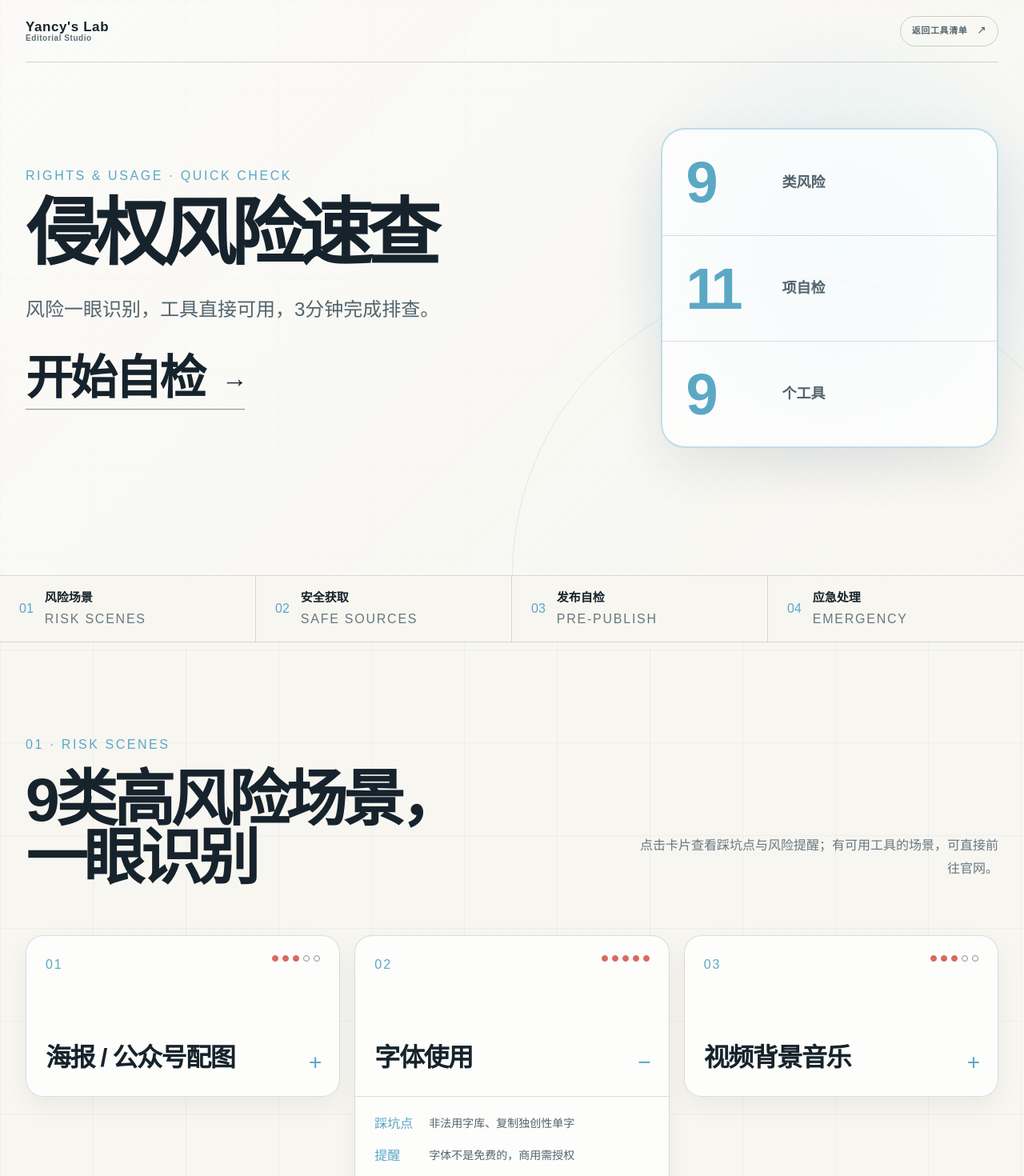
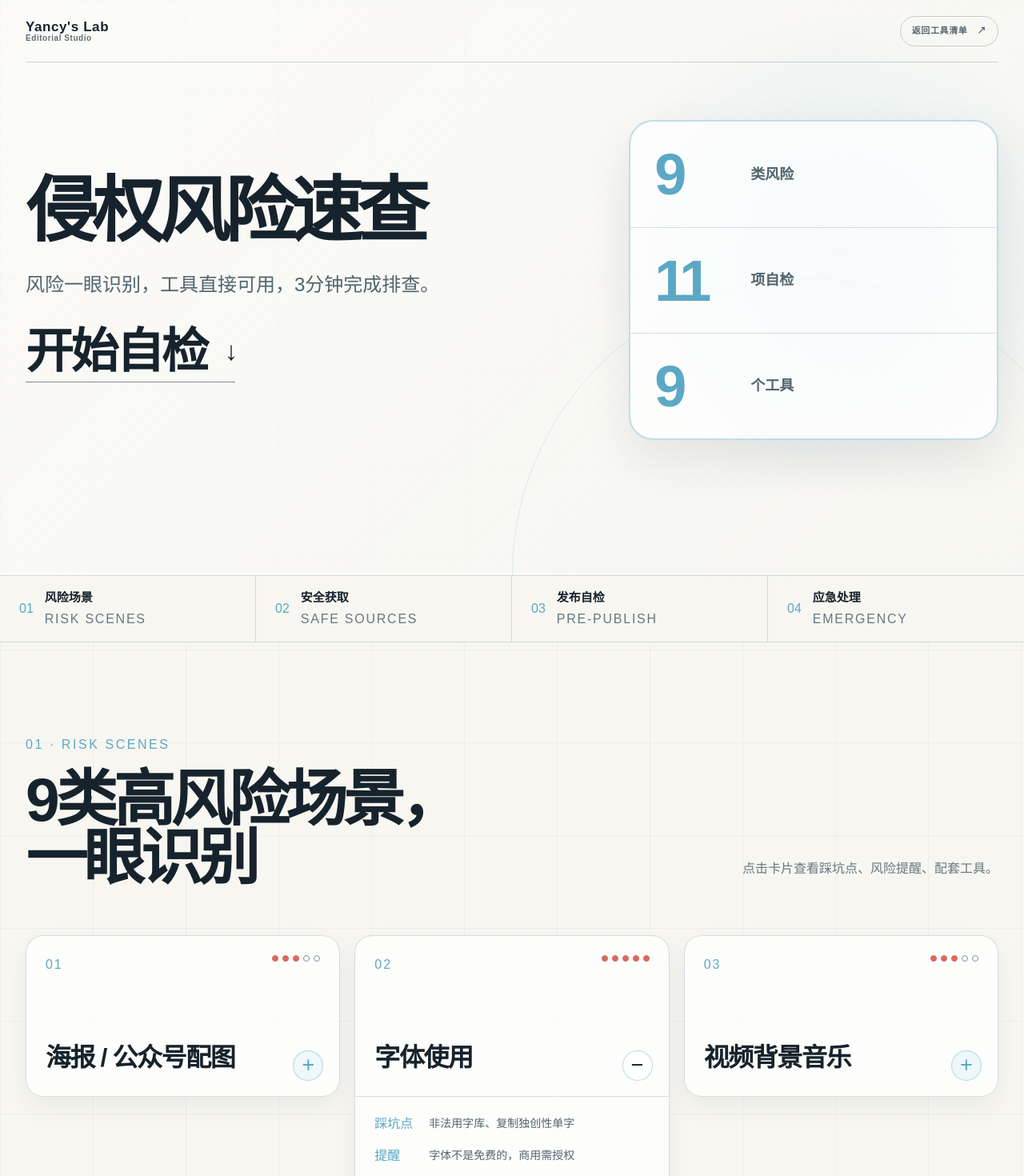
Before and after one commit to Yancyy0/Y-Lab-Editorial-Studio, a Next.js app: page /tools/methods/copyright-check in a window 1280 px wide. Shown: the top 1470 px of the page at 80% size. Built offline with nearby package versions, Linux system fonts and the light colour scheme.

Commit message:
Add files via upload

```diff
--- a/app/tools/methods/copyright-check/CopyrightRiskCheck.tsx
+++ b/app/tools/methods/copyright-check/CopyrightRiskCheck.tsx
@@ -99,7 +99,7 @@ const checkGroups: CheckGroup[] = [
     title: "内容权属",
     items: [
       { id: 8, text: "员工作品已通过合同 / 手册明确权属", help: "核对内部合同或员工手册" },
-      { id: 9, text: "活动征集作品已在公告中明确企业使用权", help: "核对活动公告与征集规则" },
+      { id: 9, text: "活动征集作品已在公告中明确企业使用权", help: "核对相关通知与规则" },
       { id: 10, text: "委托第三方创作的合同明确著作权归属企业", help: "联系法务确认合同" },
       { id: 11, text: "保留了完整的委托、授权和付款材料", help: "飞书云文档归档" },
     ],
@@ -161,10 +161,9 @@ export default function CopyrightRiskCheck() {
         </div>
         <div className="hero__layout">
           <div className="hero__content">
-            <p className="hero__eyebrow">RIGHTS &amp; USAGE · QUICK CHECK</p>
             <h1>侵权风险速查</h1>
             <p className="hero__subtitle">风险一眼识别，工具直接可用，3分钟完成排查。</p>
-            <a className="hero__start" href="#pre-publish">开始自检 <span aria-hidden="true">→</span></a>
+            <a className="hero__start" href="#pre-publish">开始自检 <span aria-hidden="true">↓</span></a>
           </div>
           <aside className="hero-stats" aria-label="速查内容统计">
             <p><strong>9</strong><span>类风险</span></p>
@@ -184,7 +183,7 @@ export default function CopyrightRiskCheck() {
       <section className="section" id="risk-scenes">
         <div className="section-heading section-heading--split">
           <div><p className="section-kicker">01 · RISK SCENES</p><h2>9类高风险场景，<br />一眼识别</h2></div>
-          <p>点击卡片查看踩坑点与风险提醒；有可用工具的场景，可直接前往官网。</p>
+          <p>点击卡片查看踩坑点、风险提醒、配套工具。</p>
         </div>
         <div className="risk-grid">
           {riskScenes.map((risk) => {
@@ -197,6 +196,7 @@ export default function CopyrightRiskCheck() {
                     {Array.from({ length: 5 }, (_, index) => <i className={index < risk.level ? "is-filled" : undefined} key={index} />)}
                   </span>
                   <h3>{risk.title}</h3>
+                  <span className="risk-card__hint" aria-hidden="true">{isOpen ? "点击 − 收起" : "点击 + 查看"}</span>
                   <span className="risk-card__toggle" aria-hidden="true">{isOpen ? "−" : "+"}</span>
                 </button>
                 <div className="risk-card__details" hidden={!isOpen}>
@@ -271,6 +271,10 @@ export default function CopyrightRiskCheck() {
             <div><p className="section-kicker">04 · EMERGENCY</p><h2>收到侵权投诉怎么办？<br />按流程走</h2></div>
             <p>先停止风险扩散并保存证据，再收集材料提交法务部门核查。</p>
           </div>
+          <aside className="emergency-alert">
+            <strong>立即处理</strong>
+            <p>先停止使用并下架，同时保存处理时间和相关证据。</p>
+          </aside>
           <div className="emergency-flow">
             {emergencySteps.map((step) => (
               <article key={step.number}><header><span>{step.number}</span><strong>{step.time}</strong></header><h3>{step.title}</h3><ol>{step.actions.map((action) => <li key={action}>{action}</li>)}</ol></article>
--- a/app/tools/methods/copyright-check/copyright.css
+++ b/app/tools/methods/copyright-check/copyright.css
@@ -42,11 +42,10 @@ html:has(.copyright-risk-page) { scroll-behavior: smooth; scroll-padding-top: 90
 .copyright-risk-page .guide-return { display: flex; min-height: 38px; align-items: center; gap: 12px; padding: 0 14px; border: 1px solid rgba(23, 35, 44, 0.2); border-radius: 999px; color: #53656e; font-size: 11px; font-weight: 650; letter-spacing: 0.055em; transition: border-color 180ms ease, background 180ms ease, color 180ms ease; }
 .copyright-risk-page .guide-return:hover,
 .copyright-risk-page .guide-return:focus-visible { border-color: #78bad4; background: rgba(135, 206, 235, 0.16); color: #356f87; outline: 0; }
-.copyright-risk-page .hero__layout { position: relative; z-index: 2; display: grid; grid-template-columns: minmax(0, 1.25fr) minmax(340px, 0.75fr); gap: clamp(48px, 7vw, 104px); width: min(1240px, calc(100% - 64px)); margin: 0 auto; padding: 160px 0 76px; align-items: center; }
-.copyright-risk-page .hero__eyebrow { margin: 0 0 18px !important; color: var(--sky-deep) !important; font: 700 11px/1.2 var(--font-geist-mono), monospace !important; letter-spacing: 0.16em; }
-.copyright-risk-page .hero h1 { max-width: 800px; margin: 0; font-size: clamp(64px, 7.2vw, 106px); font-weight: 680; letter-spacing: -0.075em; line-height: 0.94; }
+.copyright-risk-page .hero__layout { position: relative; z-index: 2; display: grid; grid-template-columns: minmax(0, 1.18fr) minmax(340px, 0.82fr); gap: clamp(48px, 7vw, 104px); width: min(1240px, calc(100% - 64px)); margin: 0 auto; padding: 150px 0 72px; align-items: center; }
+.copyright-risk-page .hero h1 { max-width: 760px; margin: 0; font-size: clamp(64px, 7vw, 102px); font-weight: 680; letter-spacing: -0.075em; line-height: 0.94; }
 .copyright-risk-page .hero__subtitle { max-width: 650px; margin: 30px 0 0; color: #52646d; font-size: clamp(17px, 2vw, 24px); line-height: 1.65; }
-.copyright-risk-page .hero__start { display: inline-flex; align-items: center; gap: 0.38em; margin-top: 38px; padding: 0 0 8px; border-bottom: 1px solid rgba(23, 35, 44, 0.5); font-size: clamp(40px, 4.6vw, 66px); font-weight: 650; letter-spacing: -0.055em; line-height: 1; }
+.copyright-risk-page .hero__start { display: inline-flex; align-items: center; gap: 0.38em; margin-top: 34px; padding: 0 0 8px; border-bottom: 1px solid rgba(23, 35, 44, 0.5); font-size: clamp(42px, 4.67vw, 68px); font-weight: 650; letter-spacing: -0.055em; line-height: 1; }
 .copyright-risk-page .hero__start span { font-size: 0.55em; }
 .copyright-risk-page .hero__start:hover,
 .copyright-risk-page .hero__start:focus-visible { border-color: var(--sky-deep); color: var(--sky-deep); outline: 0; }
@@ -77,7 +76,7 @@ html:has(.copyright-risk-page) { scroll-behavior: smooth; scroll-padding-top: 90
 
 .copyright-risk-page .risk-grid { display: grid; grid-template-columns: repeat(3, minmax(0, 1fr)); gap: 18px; align-items: start; }
 .copyright-risk-page .risk-card { overflow: hidden; border: 1px solid var(--line); border-radius: 22px; background: rgba(255, 255, 255, 0.72); box-shadow: 0 12px 32px rgba(23, 35, 44, 0.055); transition: border-color 180ms ease, box-shadow 180ms ease, transform 180ms ease; }
-.copyright-risk-page .risk-card:hover { border-color: rgba(91, 168, 197, 0.62); box-shadow: 0 18px 44px rgba(23, 35, 44, 0.09); transform: translateY(-3px); }
+.copyright-risk-page .risk-card:hover { border-color: rgba(91, 168, 197, 0.78); box-shadow: 0 20px 48px rgba(23, 35, 44, 0.12), 0 0 0 3px rgba(135, 206, 235, 0.14); transform: translateY(-4px); }
 .copyright-risk-page .risk-card.is-ai { border-color: rgba(217, 105, 95, 0.45); background: linear-gradient(145deg, rgba(247, 228, 223, 0.85), rgba(255, 255, 255, 0.78)); }
 .copyright-risk-page .risk-card > button { position: relative; display: grid; width: 100%; min-height: 200px; grid-template-columns: 1fr auto; grid-template-rows: auto 1fr; gap: 26px; padding: 24px; border: 0; background: transparent; color: inherit; text-align: left; cursor: pointer; }
 .copyright-risk-page .risk-card__number { color: var(--sky-deep); font: 700 11px var(--font-geist-mono), monospace; letter-spacing: 0.12em; }
@@ -85,7 +84,17 @@ html:has(.copyright-risk-page) { scroll-behavior: smooth; scroll-padding-top: 90
 .copyright-risk-page .risk-card__level i { width: 8px; height: 8px; border: 1px solid #809099; border-radius: 50%; }
 .copyright-risk-page .risk-card__level i.is-filled { border-color: var(--warning); background: var(--warning); }
 .copyright-risk-page .risk-card h3 { grid-column: 1 / -1; align-self: end; max-width: 85%; margin: 0; font-size: clamp(24px, 2.5vw, 36px); font-weight: 680; letter-spacing: -0.045em; }
-.copyright-risk-page .risk-card__toggle { position: absolute; right: 22px; bottom: 21px; color: var(--sky-deep); font-size: 28px; font-weight: 300; }
+.copyright-risk-page .risk-card__hint { position: absolute; right: 66px; bottom: 28px; padding: 6px 10px; border-radius: 999px; background: var(--ink); color: white; font-size: 10px; font-weight: 750; letter-spacing: 0.04em; opacity: 0; pointer-events: none; transform: translateX(8px); transition: opacity 160ms ease, transform 160ms ease; }
+.copyright-risk-page .risk-card:hover .risk-card__hint,
+.copyright-risk-page .risk-card:focus-within .risk-card__hint { opacity: 1; transform: translateX(0); }
+.copyright-risk-page .risk-card__toggle { position: absolute; right: 20px; bottom: 19px; display: grid; width: 38px; height: 38px; place-items: center; border: 1px solid rgba(91, 168, 197, 0.42); border-radius: 50%; color: var(--sky-deep); background: rgba(135, 206, 235, 0.12); font-size: 27px; font-weight: 300; line-height: 1; transition: color 180ms ease, background 180ms ease, box-shadow 180ms ease, transform 180ms ease; }
+.copyright-risk-page .risk-card:not(.is-open):hover .risk-card__toggle,
+.copyright-risk-page .risk-card:not(.is-open):focus-within .risk-card__toggle { color: white; background: var(--sky-deep); box-shadow: 0 0 0 7px rgba(135, 206, 235, 0.2); transform: scale(1.08); animation: risk-plus-pulse 1.25s ease-in-out infinite; }
+.copyright-risk-page .risk-card.is-open .risk-card__toggle { color: var(--ink); background: white; }
+@keyframes risk-plus-pulse {
+  0%, 100% { box-shadow: 0 0 0 5px rgba(135, 206, 235, 0.17); }
+  50% { box-shadow: 0 0 0 10px rgba(135, 206, 235, 0.05); }
+}
 .copyright-risk-page .risk-card__details { padding: 0 24px 24px; border-top: 1px solid var(--line); }
 .copyright-risk-page .risk-card__details dl { display: grid; gap: 16px; margin: 22px 0; }
 .copyright-risk-page .risk-card__details dl > div { display: grid; grid-template-columns: 56px 1fr; gap: 12px; }
@@ -164,23 +173,28 @@ html:has(.copyright-risk-page) { scroll-behavior: smooth; scroll-padding-top: 90
 .copyright-risk-page .section-pager a:focus-visible { color: var(--sky-deep); outline: 0; }
 .copyright-risk-page .section-pager strong { color: var(--sky-deep); font: 700 10px var(--font-geist-mono), monospace; letter-spacing: 0.12em; text-transform: uppercase; }
 
-.copyright-risk-page .emergency { padding: 116px 0; background: var(--warning-dark); color: white; }
+.copyright-risk-page .emergency { position: relative; padding: 116px 0; border-top: 1px solid rgba(159, 63, 57, 0.22); background: linear-gradient(180deg, rgba(247, 228, 223, 0.8) 0, rgba(247, 246, 241, 0.96) 360px, var(--paper) 100%); color: var(--ink); }
+.copyright-risk-page .emergency::before { position: absolute; top: 0; left: 0; width: 100%; height: 6px; background: var(--warning); content: ""; }
 .copyright-risk-page .emergency__inner { width: min(1240px, calc(100% - 64px)); margin: 0 auto; }
-.copyright-risk-page .emergency .section-kicker { color: #ffc9bd; }
-.copyright-risk-page .emergency .section-heading--split > p { color: rgba(255, 255, 255, 0.74); }
-.copyright-risk-page .emergency-flow { display: grid; grid-template-columns: repeat(3, 1fr); border: 1px solid rgba(255, 255, 255, 0.24); border-radius: 24px; overflow: hidden; }
-.copyright-risk-page .emergency-flow article { min-height: 400px; padding: 28px; background: rgba(255, 255, 255, 0.045); }
-.copyright-risk-page .emergency-flow article + article { border-left: 1px solid rgba(255, 255, 255, 0.24); }
+.copyright-risk-page .emergency .section-kicker { color: var(--warning-dark); }
+.copyright-risk-page .emergency .section-heading--split > p { color: #6d5a58; }
+.copyright-risk-page .emergency-alert { display: grid; grid-template-columns: 130px 1fr; gap: 24px; align-items: center; margin-bottom: 22px; padding: 18px 22px; border: 1px solid rgba(217, 105, 95, 0.34); border-left: 5px solid var(--warning); border-radius: 0 16px 16px 0; background: rgba(255, 255, 255, 0.78); box-shadow: 0 12px 30px rgba(159, 63, 57, 0.06); }
+.copyright-risk-page .emergency-alert strong { color: var(--warning-dark); font-size: 15px; }
+.copyright-risk-page .emergency-alert p { margin: 0; color: #6d5a58; font-size: 14px; line-height: 1.7; }
+.copyright-risk-page .emergency-flow { display: grid; grid-template-columns: repeat(3, 1fr); border: 1px solid rgba(23, 35, 44, 0.16); border-radius: 24px; overflow: hidden; background: rgba(255, 255, 255, 0.72); box-shadow: 0 18px 44px rgba(23, 35, 44, 0.06); }
+.copyright-risk-page .emergency-flow article { position: relative; min-height: 400px; padding: 28px; background: rgba(255, 255, 255, 0.42); }
+.copyright-risk-page .emergency-flow article::before { position: absolute; top: 0; left: 0; width: 100%; height: 4px; background: var(--warning); content: ""; opacity: 0.78; }
+.copyright-risk-page .emergency-flow article + article { border-left: 1px solid rgba(23, 35, 44, 0.13); }
 .copyright-risk-page .emergency-flow header { display: flex; align-items: center; justify-content: space-between; gap: 16px; }
-.copyright-risk-page .emergency-flow header span { color: #ffc9bd; font: 700 11px var(--font-geist-mono), monospace; }
-.copyright-risk-page .emergency-flow header strong { padding: 7px 10px; border: 1px solid rgba(255, 255, 255, 0.28); border-radius: 999px; font-size: 11px; }
+.copyright-risk-page .emergency-flow header span { color: var(--warning-dark); font: 700 11px var(--font-geist-mono), monospace; }
+.copyright-risk-page .emergency-flow header strong { padding: 7px 10px; border: 1px solid rgba(217, 105, 95, 0.34); border-radius: 999px; color: var(--warning-dark); background: rgba(247, 228, 223, 0.72); font-size: 11px; }
 .copyright-risk-page .emergency-flow h3 { margin: 52px 0 26px; font-size: clamp(28px, 3vw, 40px); letter-spacing: -0.045em; }
 .copyright-risk-page .emergency-flow ol { display: grid; gap: 15px; margin: 0; padding: 0; list-style: none; counter-reset: emergency; }
-.copyright-risk-page .emergency-flow li { display: grid; grid-template-columns: 24px 1fr; gap: 8px; color: rgba(255, 255, 255, 0.82); font-size: 14px; line-height: 1.6; counter-increment: emergency; }
-.copyright-risk-page .emergency-flow li::before { color: #ffc9bd; content: counter(emergency, decimal-leading-zero); font: 700 9px/1.9 var(--font-geist-mono), monospace; }
-.copyright-risk-page .emergency .section-pager { border-color: rgba(255, 255, 255, 0.26); }
+.copyright-risk-page .emergency-flow li { display: grid; grid-template-columns: 24px 1fr; gap: 8px; color: #53656e; font-size: 14px; line-height: 1.6; counter-increment: emergency; }
+.copyright-risk-page .emergency-flow li::before { color: var(--warning-dark); content: counter(emergency, decimal-leading-zero); font: 700 9px/1.9 var(--font-geist-mono), monospace; }
+.copyright-risk-page .emergency .section-pager { border-color: var(--line); }
 .copyright-risk-page .emergency .section-pager strong,
-.copyright-risk-page .emergency .section-pager a { color: #ffc9bd; }
+.copyright-risk-page .emergency .section-pager a { color: var(--warning-dark); }
 .copyright-risk-page footer { display: grid; grid-template-columns: 1fr auto; min-height: 110px; align-items: center; gap: 24px; padding: 24px 32px; background: var(--ink); color: white; }
 .copyright-risk-page footer p { margin: 0; }
 .copyright-risk-page footer a { display: flex; min-height: 44px; align-items: center; padding: 0 16px; border: 1px solid #5c6c74; border-radius: 999px; }
@@ -198,7 +212,7 @@ html:has(.copyright-risk-page) { scroll-behavior: smooth; scroll-padding-top: 90
   .copyright-risk-page .check-list__help { max-width: none; padding-left: 82px; text-align: left; }
   .copyright-risk-page .emergency-flow { grid-template-columns: 1fr; }
   .copyright-risk-page .emergency-flow article { min-height: 0; }
-  .copyright-risk-page .emergency-flow article + article { border-top: 1px solid rgba(255, 255, 255, 0.24); border-left: 0; }
+  .copyright-risk-page .emergency-flow article + article { border-top: 1px solid rgba(23, 35, 44, 0.13); border-left: 0; }
 }
 
 @media (max-width: 680px) {
@@ -209,7 +223,7 @@ html:has(.copyright-risk-page) { scroll-behavior: smooth; scroll-padding-top: 90
   .copyright-risk-page .guide-return { min-height: 34px; padding-inline: 11px; }
   .copyright-risk-page .guide-return > span { display: none; }
   .copyright-risk-page .hero__layout { gap: 38px; width: calc(100% - 32px); padding: 118px 0 42px; }
-  .copyright-risk-page .hero h1 { font-size: clamp(50px, 15vw, 68px); }
+  .copyright-risk-page .hero h1 { font-size: clamp(48px, 14vw, 64px); }
   .copyright-risk-page .hero__subtitle { font-size: 17px; }
   .copyright-risk-page .hero__start { font-size: clamp(32px, 10vw, 42px); }
   .copyright-risk-page .hero-stats { border-radius: 20px; }
@@ -241,6 +255,7 @@ html:has(.copyright-risk-page) { scroll-behavior: smooth; scroll-padding-top: 90
   .copyright-risk-page .section-pager > :last-child { grid-column: 2; }
   .copyright-risk-page .emergency { padding: 82px 0; }
   .copyright-risk-page .emergency__inner { width: calc(100% - 32px); }
+  .copyright-risk-page .emergency-alert { grid-template-columns: 1fr; gap: 8px; }
   .copyright-risk-page .emergency-flow article { padding: 24px 20px; }
   .copyright-risk-page footer { grid-template-columns: 1fr; padding: 32px 20px; }
   .copyright-risk-page footer a { justify-self: start; }
@@ -250,5 +265,5 @@ html:has(.copyright-risk-page) { scroll-behavior: smooth; scroll-padding-top: 90
   html:has(.copyright-risk-page) { scroll-behavior: auto; }
   .copyright-risk-page *,
   .copyright-risk-page *::before,
-  .copyright-risk-page *::after { scroll-behavior: auto !important; transition-duration: 0.01ms !important; }
+  .copyright-risk-page *::after { scroll-behavior: auto !important; transition-duration: 0.01ms !important; animation-duration: 0.01ms !important; }
 }
```
